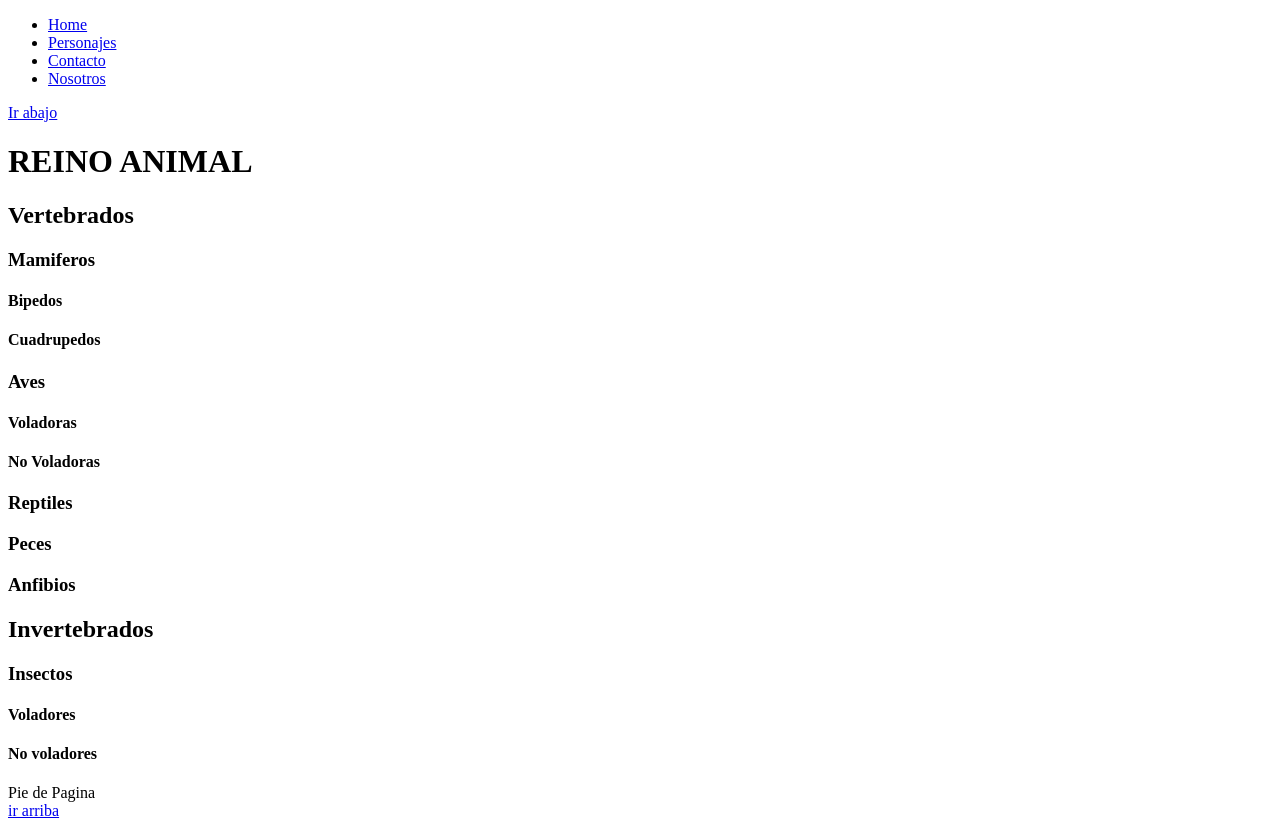
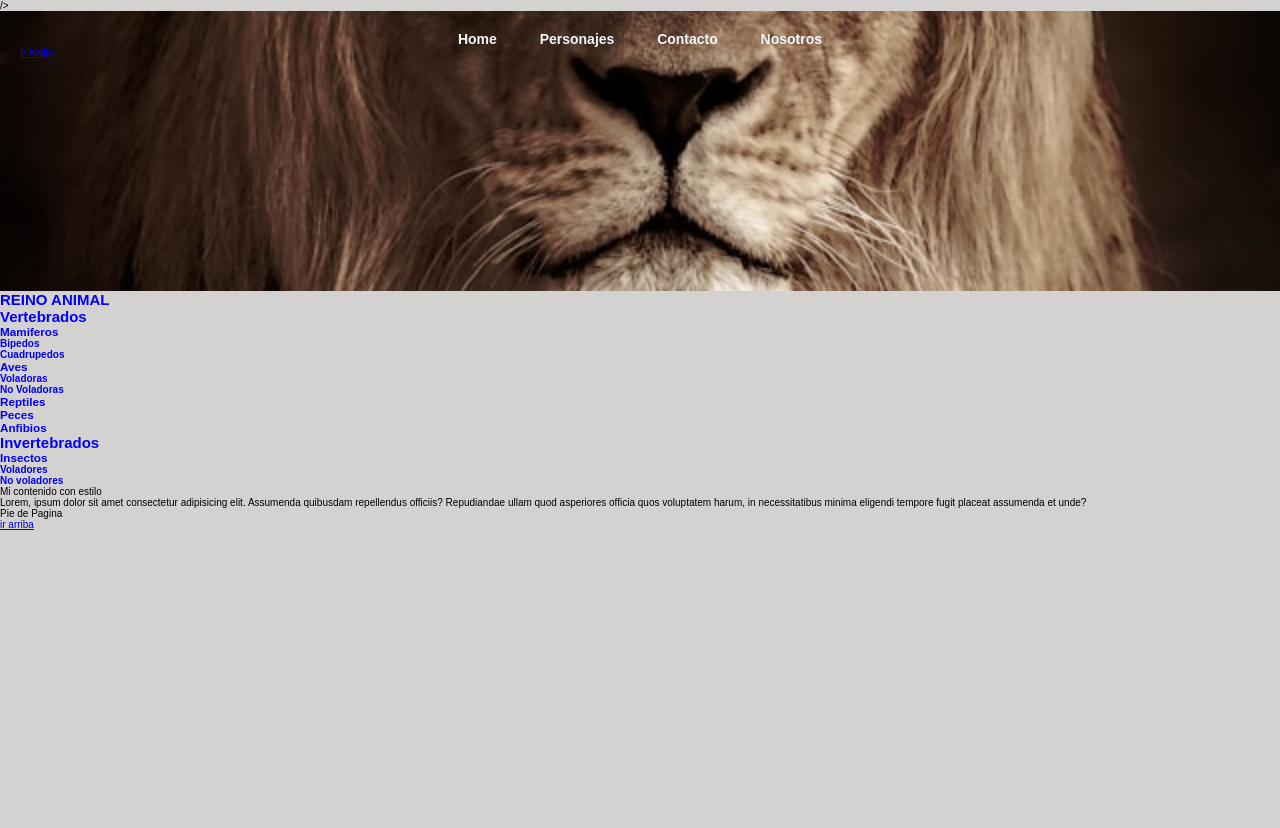
Before and after one commit to gaby-lore/clase-3, a plain HTML site: page index.html in a window 1280 px wide. After the commit the page ends 800 px from the top, so only its background shows below. Drawn offline with Linux system fonts and the light colour scheme; a web font is replaced by a local one.

Commit message:
clase de css

```diff
--- /dev/null
+++ b/css/estilos.css
@@ -0,0 +1,75 @@
+/* body {
+  color: aqua;
+} */
+
+/*.rojo {/* !important corta la precedencia */
+/*  color: red !important;
+}
+
+/* #verde {
+  color: green;
+}
+
+p {
+  color: blueviolet;
+}
+
+footer {
+  background-color: bisque;
+  padding: 1rem;
+}
+
+#abajo {
+  color: greenyellow;
+} */
+
+/* RESETEO CSS... Por defecto los navegadores tienen unos estilos y varian de navegador en navegador, entonces para tener control del espaciado de nuestro proyecto */
+/* importo la tipografia de google fonts: https://fonts.google.com/ */
+@import url('https://fonts.googleapis.com/css2?family=Poetsen+One&display=swap');
+
+/* Selector Universal */
+* {
+  margin: 0;
+  padding: 0;
+}
+/*los pixeles son unidades de medida absoluta independiente del dispositivo que uso van a ser siempre 20 px, para solucionar esto y garantizar una pagina responsive, se trabaja con una medida relativa que son los rem cuya equivalencia es 1rem=16px Recomendacion: bajar 1 rem a 10 px para que sea mas intituivo entonces, para que 1 rem valga 10 px hago lo siguiente: */
+html {
+  font-size: 10px;
+}
+body {
+  font-family: "Poetsen One", sans-serif;
+  background-color: rgb(212, 209, 209);
+}
+.encabezado {
+  background-image: url("../imagenes/mariola-grobelska-8a7ZTFKax_I-unsplash\ \(1\).jpg");
+  background-color: black;
+  background-repeat: no-repeat;
+  background-size: cover;
+  background-position: center;
+  padding: 2rem;
+  height: 30vh; /* ocupa el 30% de la ventana */
+}
+.menuSuperior {
+  list-style: none; /*para quitar las viñetas en el menu*/
+  text-align: center;
+}
+.menuSuperior li {
+  /*Usando el concepto de herencia, le digo: anda a menuSuperior y solo adentro los li que se comporten como etiquetas en linea pongo*/
+  display: inline-block; /*comportate como elemento en linea pero conserva las propiedades de un en bloque.  Si solo quiero se comporte en linea va solo inline*/
+  /*padding: 2rem;*/ /*a los elemento en linea, solo puedo darle espaciado (padding) a los costados.  El padding es para dar espacio no para posicionar elementos */
+}
+.menuSuperior a {
+  text-decoration: none;
+  color: aliceblue;
+  font-weight: 700; /*para que sea negrita superior a 500*/
+  padding: 2rem;
+  font-size: 1.4rem;
+}
+.link-abajo a {
+  color: aliceblue;
+  float: right;
+}
+.texto{
+    font-family: "Poetsen One", sans-serif;
+    color: blue;
+}
--- a/index.html
+++ b/index.html
@@ -10,6 +10,15 @@
     <meta name="viewport" content="width=device-width, initial-scale=1.0" />
     <!-- el titulo que se va a ver en el navegador -->
     <title>PAGINA DE GABY</title>
+    <link rel="stylesheet" href="./css/estilos.css" />
+    <link rel="preconnect" href="https://fonts.googleapis.com" />
+    <link rel="preconnect" href="https://fonts.googleapis.com" />
+    <link rel="preconnect" href="https://fonts.gstatic.com" crossorigin />
+    <link
+      href="https://fonts.googleapis.com/css2?family=Poetsen+One&display=swap"
+      rel="stylesheet"
+    />
+    />
   </head>
   <!-- el cuerpo de todo misitio web va en la etiqueta body -->
   <body>
@@ -17,9 +26,9 @@
       <!-- en el header va el logo, menu de navegacion y el
         titulo con h1 aunque a veces puede ir fuera debajo del
         header -->
-      <header id="arriba">
+      <header id="arriba" class="encabezado">
         <nav>
-          <ul>
+          <ul class="menuSuperior">
             <!-- Enlaces internos estoy redirijiendo una parte de mi pagina -->
             <li><a href="index.html">Home</a></li>
             <li><a href="./pages/personajes.html">Personajes</a></li>
@@ -34,6 +43,7 @@
     ocupan el 100 % de la pantalla la importancia de cada
     encabezado crece de menor a mayor nivel de h, sin
     importar el tamaño de la fuente -->
+    <section class="texto">
       <h1>REINO ANIMAL</h1>
       <h2>Vertebrados</h2>
       <h3>Mamiferos</h3>
@@ -49,8 +59,19 @@
       <h3>Insectos</h3>
       <h4>Voladores</h4>
       <h4>No voladores</h4>
+    </section>
 
-    <footer id="abajo">
+    <section>
+      <p class="rojo">Mi contenido con estilo</p>
+      <p id="verde">
+        Lorem, ipsum dolor sit amet consectetur adipisicing elit. Assumenda
+        quibusdam repellendus officiis? Repudiandae ullam quod asperiores
+        officia quos voluptatem harum, in necessitatibus minima eligendi tempore
+        fugit placeat assumenda et unde?
+      </p>
+    </section>
+
+    <footer id="abajo" class="footer">
       <div>Pie de Pagina</div>
       <div><a href="#arriba">ir arriba</a></div>
     </footer>
```
Also changed, not shown: imagenes/contacto.html (added, +11 -0 lines), pages/personajes.html (+32 -7 lines), imagenes/flores.jpg (added), imagenes/gatito.jpeg (added), imagenes/mariola-grobelska-8a7ZTFKax_I-unsplash (1).jpg (added), imagenes/mariola-grobelska-8a7ZTFKax_I-unsplash.jpg (added), imagenes/vegetation_flowers_plants_teide_violet_canary_islands_flora_icon_142055 (1).png (added), imagenes/vegetation_flowers_plants_teide_violet_canary_islands_flora_icon_142055.png (added), 1 other file. Lines whose indentation alone changed are shown as unchanged.
